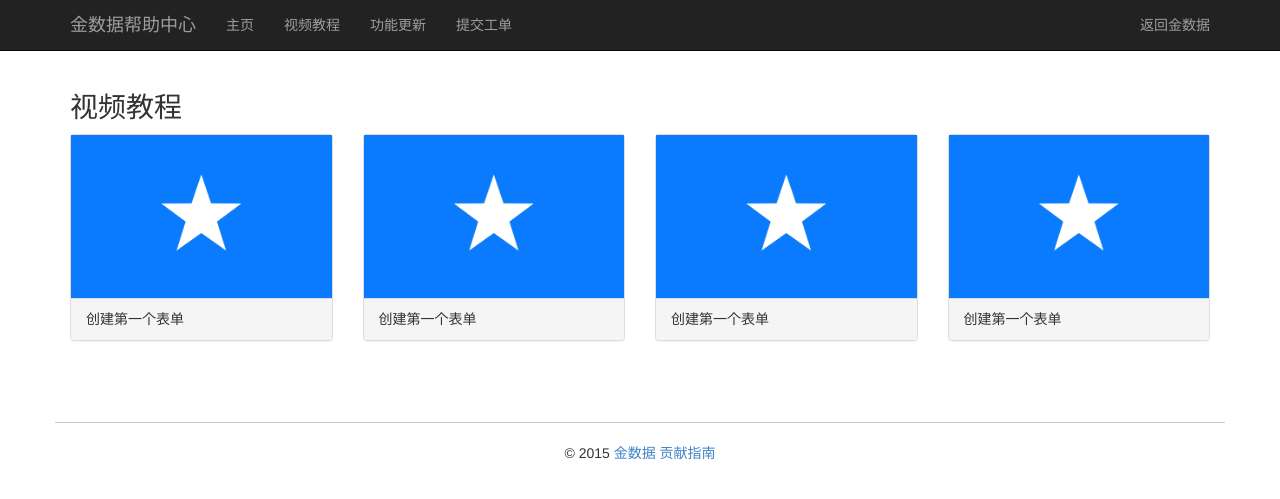
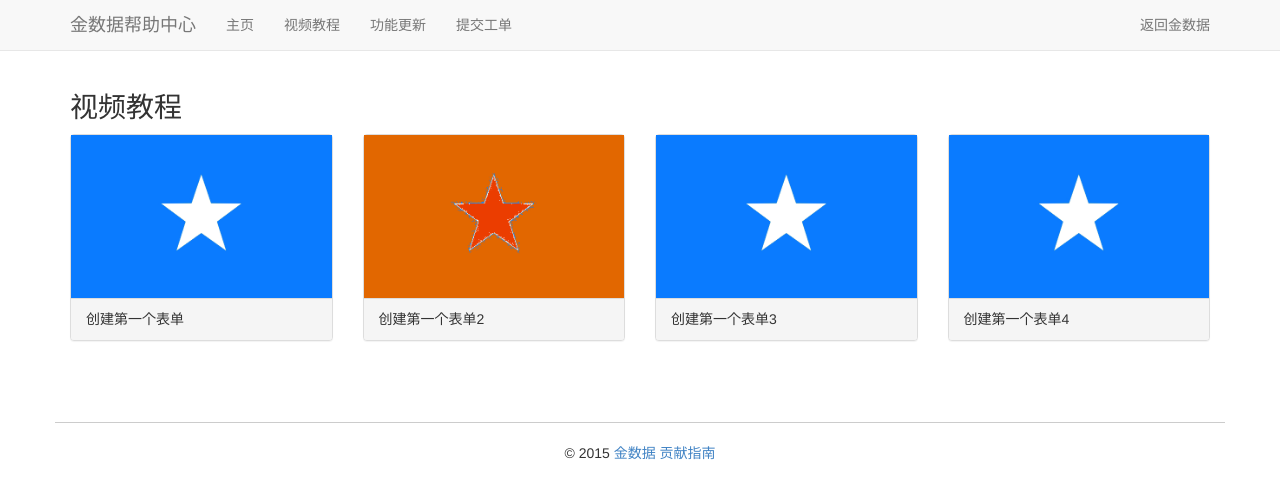
Before and after one commit to jinshuju/help.jinshuju.net, a Jekyll site: the page built from videos/index.html, in a window 1280 px wide. Shown: the top 499 px of the page. Built offline with Jekyll 4.4.1, drawn with Linux system fonts in a browser that asks for light colours; nearby versions of some CDN libraries; Markdown is read by kramdown in place of the engine named in the settings.

Commit message:
add videos

```diff
--- a/_data/videos.yml
+++ b/_data/videos.yml
@@ -5,19 +5,19 @@
   poster: /images/videos/create-form.png
 
 - id: create-form
-  title: 创建第一个表单
+  title: 创建第一个表单2
+  url: http://1456.vod.myqcloud.com/1456_e889435a359711e5bfef41cf196d4e1b.f40.mp4
+  icon: /images/videos/icon2.jpg
+  poster: /images/videos/create-form.png
+
+- id: create-form
+  title: 创建第一个表单3
   url: http://1456.vod.myqcloud.com/1456_e889435a359711e5bfef41cf196d4e1b.f40.mp4
   icon: /images/videos/icon.jpg
   poster: /images/videos/create-form.png
 
 - id: create-form
-  title: 创建第一个表单
+  title: 创建第一个表单4
   url: http://1456.vod.myqcloud.com/1456_e889435a359711e5bfef41cf196d4e1b.f40.mp4
   icon: /images/videos/icon.jpg
   poster: /images/videos/create-form.png
-
-- id: create-form
-  title: 创建第一个表单
-  url: http://1456.vod.myqcloud.com/1456_e889435a359711e5bfef41cf196d4e1b.f40.mp4
-  icon: /images/videos/icon.jpg
-  poster: /images/videos/create-form.png
--- a/_includes/search.html
+++ b/_includes/search.html
@@ -6,11 +6,11 @@
               <div class="search text-center">
                 <p>输入问题，找到答案：</p>
 
-                <form role="search" method="get" class="form" action="https://www.google.com/search">
+                <form role="search" method="get" class="form" action="http://www.baidu.com/s" target="_jinshujusearch">
                   <div class="form-group">
                     <div class="input-group">
-                      <input type="hidden" name="sitesearch" value="help.jinshuju.net">
-                      <input type="search" value="" name="q" class="input-lg form-control" placeholder="输入关键字">
+                      <input name="q6" type="hidden" value="help.jinshuju.net" >
+                      <input type="search" value="" name="q1" class="input-lg form-control" placeholder="输入关键字">
                       <span class="input-group-btn">
                         <input type="submit" value="搜索" class="btn btn-primary btn-lg" />
                       </span>
--- a/_layouts/default.html
+++ b/_layouts/default.html
@@ -20,7 +20,7 @@
     </head>
     <body>
       <!-- Static navbar -->
-      <nav class="navbar navbar-inverse navbar-static-top">
+      <nav class="navbar navbar-default navbar-static-top">
         <div class="container">
           <div class="navbar-header">
             <button type="button" class="navbar-toggle collapsed" data-toggle="collapse" data-target="#navbar" aria-expanded="false" aria-controls="navbar">
@@ -36,7 +36,7 @@
               <li><a href="/">主页</a></li>
               <li><a href="/videos">视频教程</a></li>
               <li><a href="/updates">功能更新</a></li>
-              <li><a href="#contact">提交工单</a></li>
+              <li><a href="/support">提交工单</a></li>
             </ul>
             <ul class="nav navbar-nav navbar-right">
               <li><a href="https://jinshuju.net/">返回金数据</a></li>
--- a/index.html
+++ b/index.html
@@ -5,7 +5,7 @@ title: "金数据帮助中心"
 
 {% include search.html %}
 
-{% include videos-home.html %}
+<!-- {% include videos-home.html %} -->
 
 <div class="container">
 
@@ -70,7 +70,7 @@ title: "金数据帮助中心"
       </div>
       <div class="col-md-4">
         <div class="contact-inner">
-          <p class="channel" style="text-align:center"><a href="http://support.jinshuju.net/request/guest" class="btn btn-default">提交工单</a></p>
+          <p class="channel" style="text-align:center"><a href="/support/" class="btn btn-default">提交工单</a></p>
           <p class="explain">任何时间可提交！工作时间30分钟响应！</p>
         </div>
       </div>
```
Also changed, not shown: images/videos/icon2.jpg (added).
